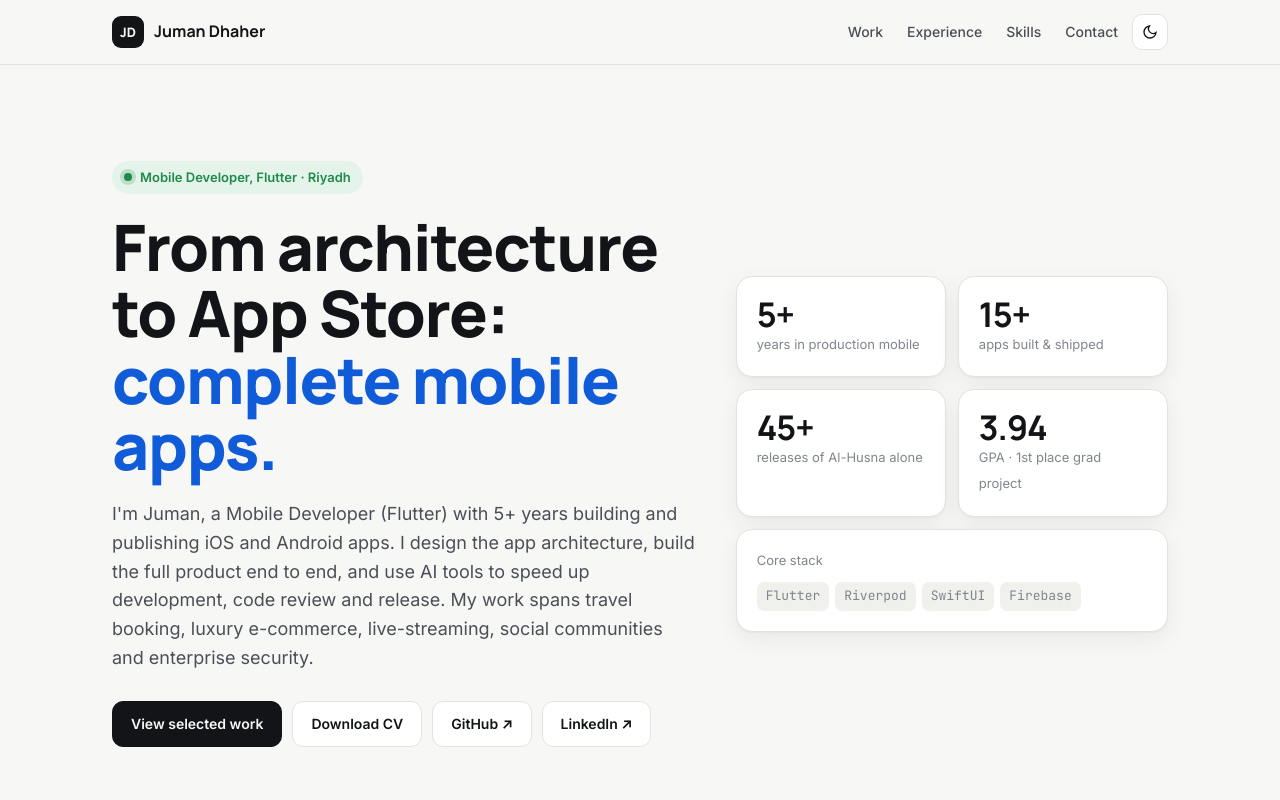
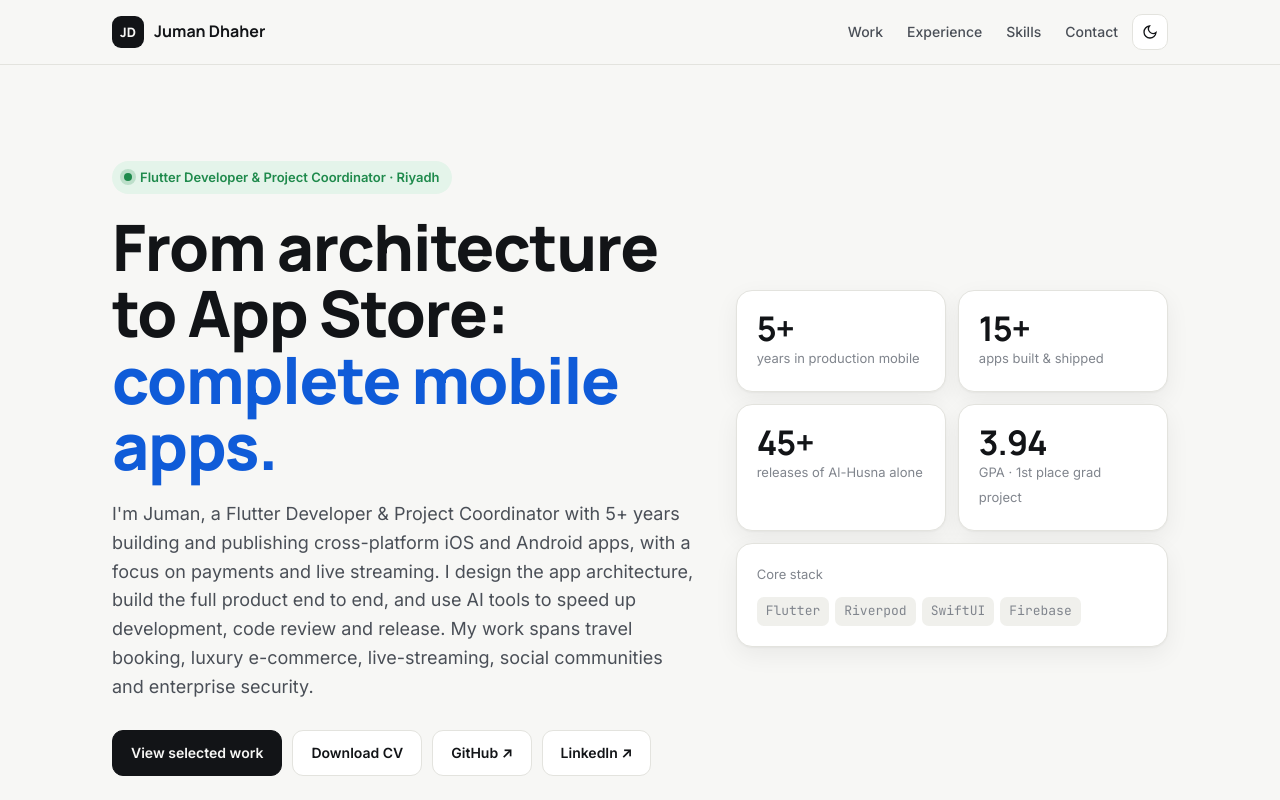
Before and after one commit to JumanDhaher/JumanDhaher.github.io, a plain HTML site: page index.html in a window 1280 px wide. Shown: the top 800 px of the page. Drawn offline with Linux system fonts and the light colour scheme.

Commit message:
Update title to Flutter Developer & Project Coordinator; refresh CV
Co-Authored-By: Claude Opus 5.5 <noreply@anthropic.com>

```diff
--- a/index.html
+++ b/index.html
@@ -3,9 +3,9 @@
 <head>
   <meta charset="UTF-8" />
   <meta name="viewport" content="width=device-width, initial-scale=1.0" />
-  <title>Juman Dhaher — Mobile Developer</title>
-  <meta name="description" content="Juman Dhaher — Mobile Developer (Flutter) in Riyadh. 5+ years shipping iOS and Android apps across travel, e-commerce, live-streaming, social and security platforms." />
-  <meta property="og:title" content="Juman Dhaher — Mobile Developer, Flutter" />
+  <title>Juman Dhaher — Flutter Developer</title>
+  <meta name="description" content="Juman Dhaher — Flutter Developer &amp; Project Coordinator in Riyadh. Cross-platform iOS &amp; Android, payments and live streaming. 5+ years shipping iOS and Android apps across travel, e-commerce, live-streaming, social and security platforms." />
+  <meta property="og:title" content="Juman Dhaher — Flutter Developer &amp; Project Coordinator" />
   <meta property="og:description" content="Flutter · iOS · Android · 5+ years shipping production apps on the App Store and Google Play." />
   <link rel="preconnect" href="https://fonts.googleapis.com" />
   <link rel="preconnect" href="https://fonts.gstatic.com" crossorigin />
@@ -201,9 +201,9 @@
       <div class="hero">
         <div class="hero-grid">
           <div>
-            <span class="pill"><span class="dot"></span>Mobile Developer, Flutter · Riyadh</span>
+            <span class="pill"><span class="dot"></span>Flutter Developer &amp; Project Coordinator · Riyadh</span>
             <h1>From architecture to App Store: <em>complete mobile apps.</em></h1>
-            <p class="lede">I'm Juman, a Mobile Developer (Flutter) with 5+ years building and publishing iOS and Android apps. I design the app architecture, build the full product end to end, and use AI tools to speed up development, code review and release. My work spans travel booking, luxury e-commerce, live-streaming, social communities and enterprise security.</p>
+            <p class="lede">I'm Juman, a Flutter Developer &amp; Project Coordinator with 5+ years building and publishing cross-platform iOS and Android apps, with a focus on payments and live streaming. I design the app architecture, build the full product end to end, and use AI tools to speed up development, code review and release. My work spans travel booking, luxury e-commerce, live-streaming, social communities and enterprise security.</p>
             <div class="cta">
               <a class="btn primary" href="#work">View selected work</a>
               <a class="btn" href="Juman_Dhaher_CV.pdf" download>Download CV</a>
```
Also changed, not shown: 1 other file.
